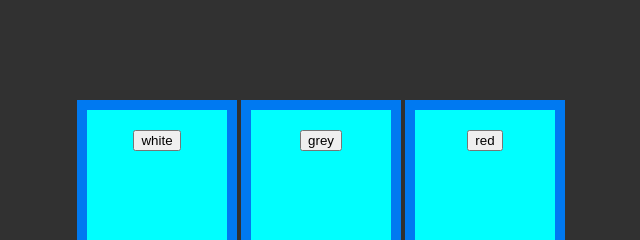
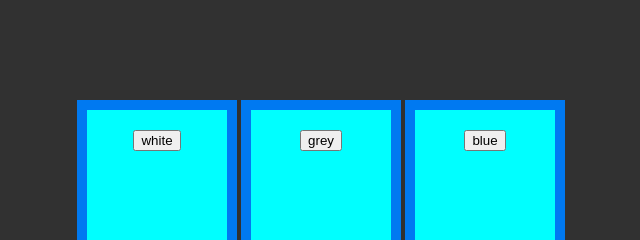
Before and after one commit to LakshAgrawal28/Mini-Projects, a plain HTML site: page 01_bgchanger/one.html in a window 1280 px wide. Shown: the top 240 px of the page, 319-959 px from the left. Drawn offline with Linux system fonts and the light colour scheme.

Commit message:
Update one.html

```diff
--- a/01_bgchanger/one.html
+++ b/01_bgchanger/one.html
@@ -16,7 +16,7 @@
         <button id="myButton2">grey</button>
     </div>
     <div class="box">
-        <button id="myButton3">red</button>
+        <button id="myButton3">blue</button>
     </div>
     </div>
 
```
